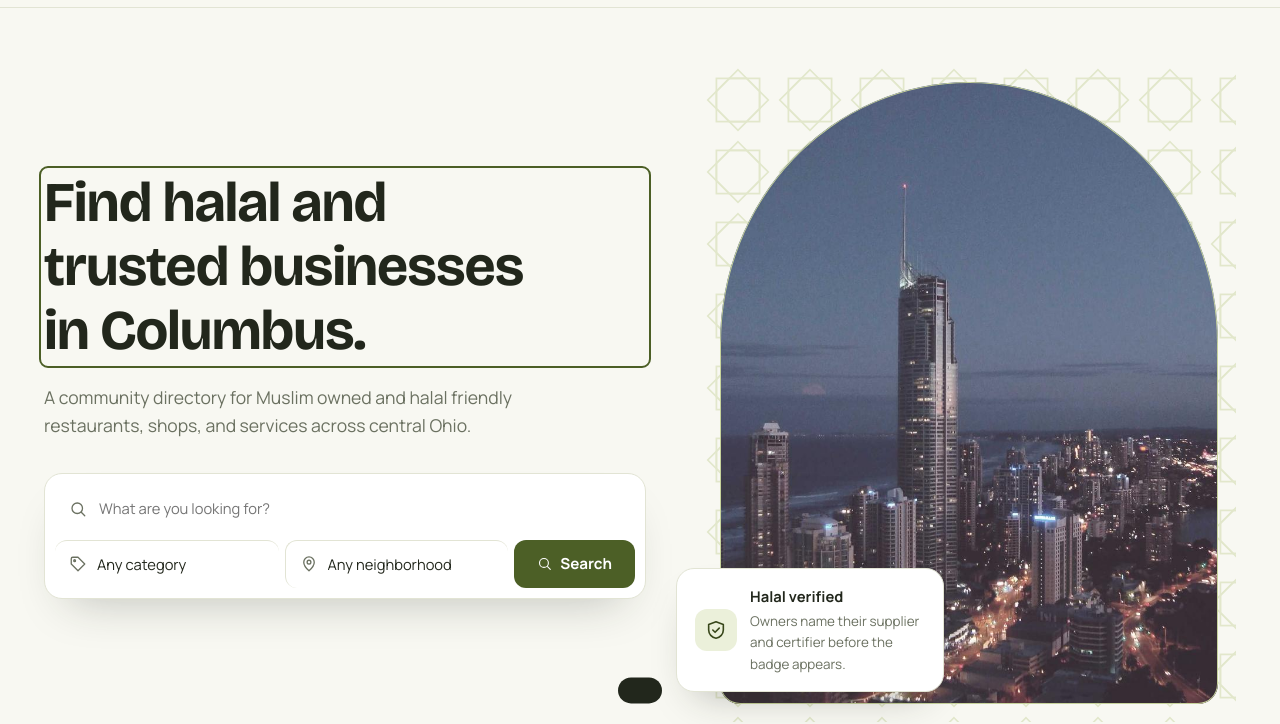
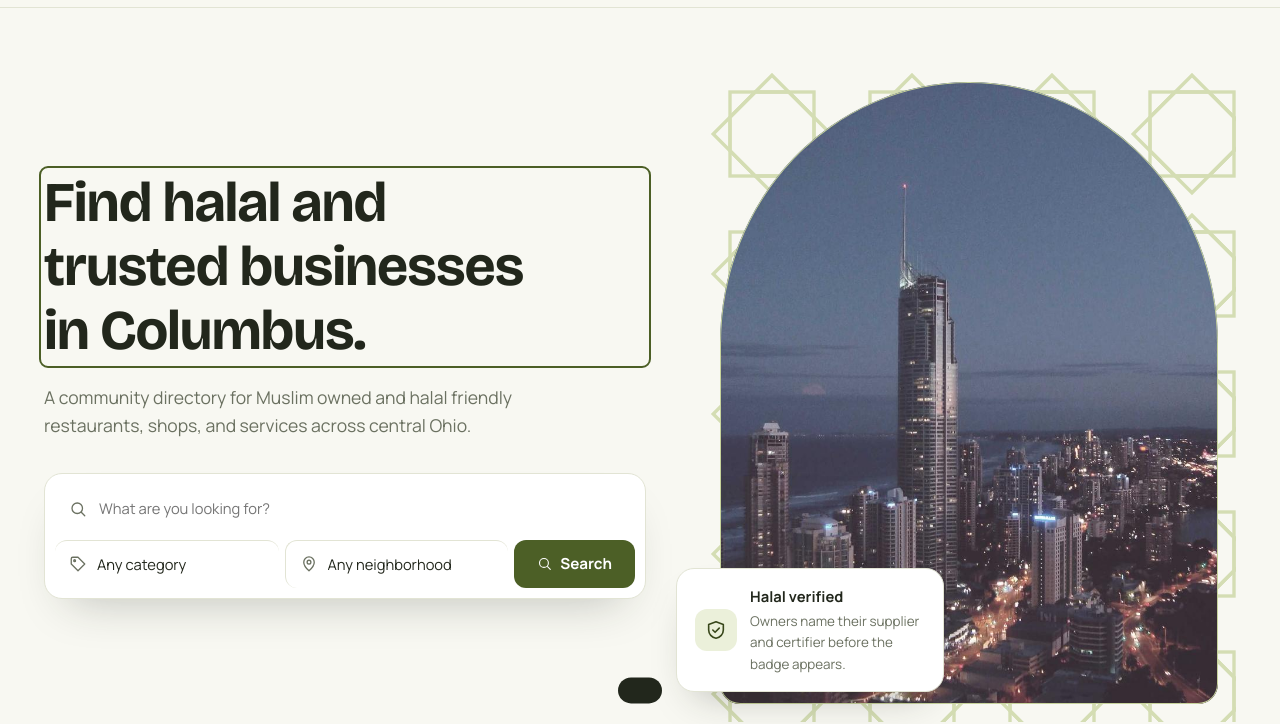
Before and after one commit to Chippy412/noorbusiness, a plain HTML site: page noor-business.html in a window 1280 px wide. Shown: the part 107-831 px from the top of the page. Drawn offline with nearby package versions, Linux system fonts and the light colour scheme; no server answers; a script that the page names is missing.

Commit message:
feat: give the hero's geometric pattern more visual presence

```diff
--- a/noor-business.html
+++ b/noor-business.html
@@ -325,6 +325,7 @@
 
   .hero-visual { position: relative; padding: 18px; }
   .hero-visual .pattern-bg { position: absolute; inset: 0; border-radius: 24px; }
+  .hero-visual .pattern-bg::before { background-size: 140px 140px; opacity: calc(var(--pattern-opacity) * 1.6); }
   .hero-photo { aspect-ratio: 4/5; }
   .hero-float {
     position: absolute; left: -26px; bottom: 30px; background: var(--surface);
```
